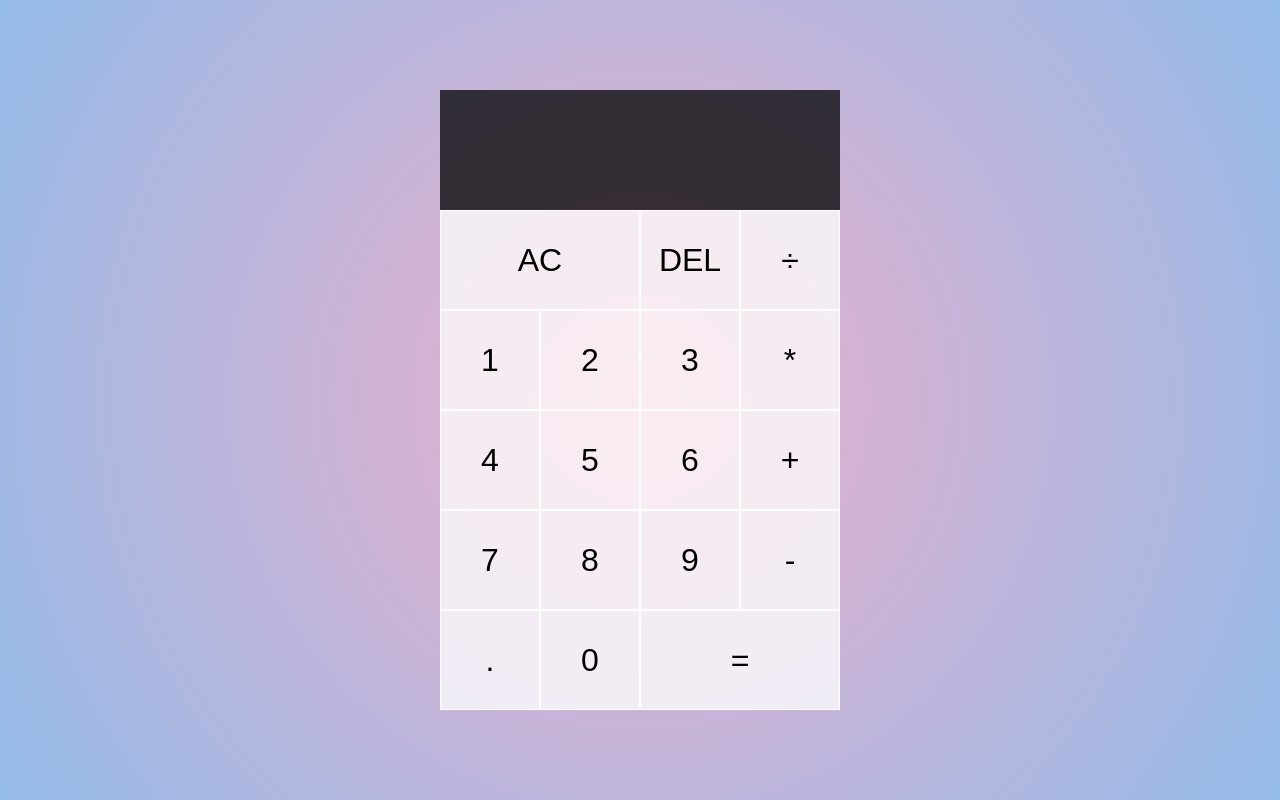
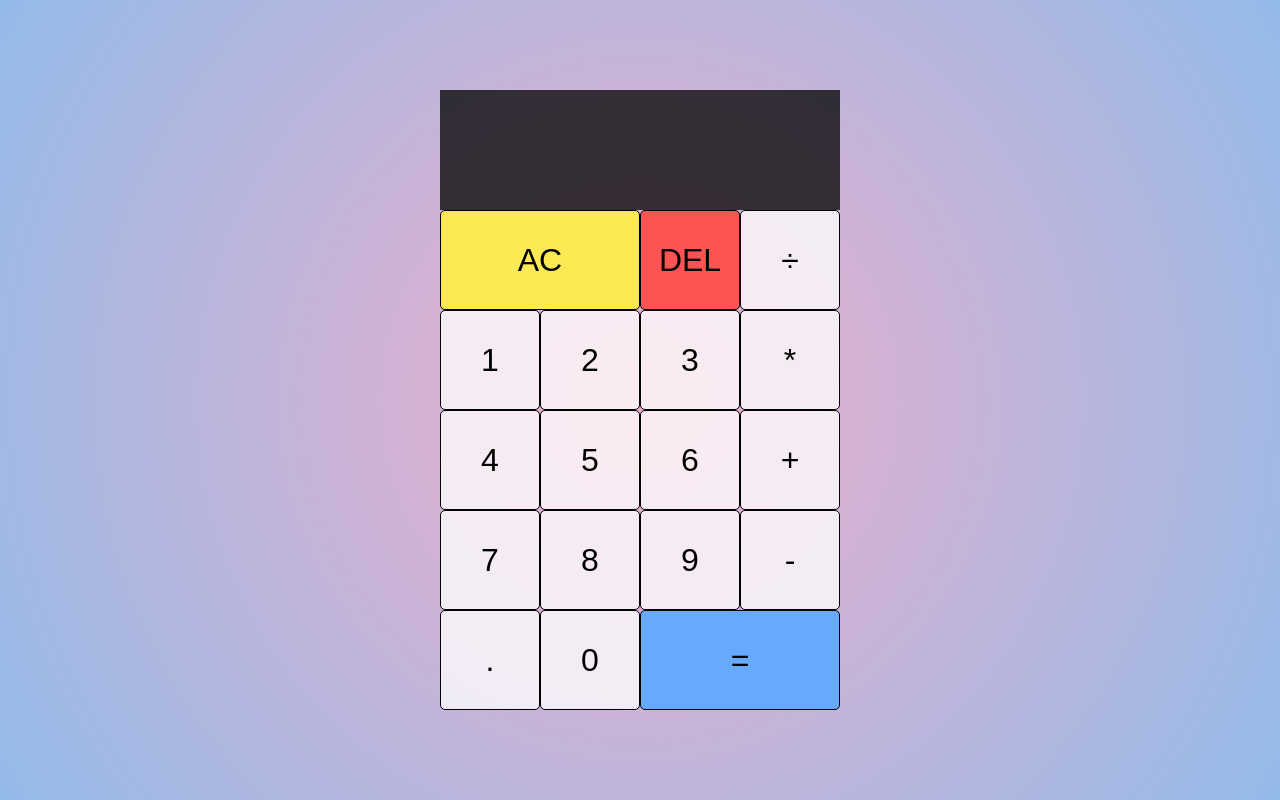
Before and after one commit to PatelKurvesh/Calculator, a plain HTML site: page index.html in a window 1280 px wide. Drawn offline with Linux system fonts and the light colour scheme.

Commit message:
Design Updated

```diff
--- a/index.html
+++ b/index.html
@@ -15,8 +15,8 @@
             <div data-previous-operand class="previous-operand"></div>
             <div data-current-operand class="current-operand"></div>
         </div>
-        <button data-all-clear class="span-two">AC</button>
-        <button data-delete>DEL</button>
+        <button data-all-clear class="span-two" style="background-color: rgb(253, 233, 83);">AC</button>
+        <button data-delete style="background-color: rgb(253, 83, 83);">DEL</button>
         <button data-operation>÷</button>
         <button data-number>1</button>
         <button data-number>2</button>
@@ -32,7 +32,7 @@
         <button data-operation>-</button>
         <button data-number>.</button>
         <button data-number>0</button>
-        <button data-equals class="span-two">=</button>
+        <button data-equals class="span-two" style="background-color: rgb(101, 170, 255);">=</button>
     </div>
 
 </body>
--- a/style.css
+++ b/style.css
@@ -5,11 +5,16 @@
 }
 
 body{
+
     padding: 0;
     margin: 0;
     background: rgb(238,174,202);
-background: radial-gradient(circle, rgba(238,174,202,1) 0%, rgba(148,187,233,1) 100%);
+    background: radial-gradient(circle, rgba(238,174,202,1) 0%, rgba(148,187,233,1) 100%);
+
 }
+
+
+
 
 .calculator-grid{
     display: grid;
@@ -18,14 +23,16 @@ background: radial-gradient(circle, rgba(238,174,202,1) 0%, rgba(148,187,233,1)
     min-height: 100vh;
     grid-template-columns: repeat(4, 100px);
     grid-template-rows: minmax(120px, auto) repeat(5, 100px);
+
 }
 
 .calculator-grid > button{
     cursor: pointer;
     font-size: 2rem;
-    border: 1px solid white;
+    border: 1px solid rgb(0, 0, 0);
     outline: none;
     background-color: rgb(255, 255, 255, .75);
+    border-radius: 5px;
 
 }
 
@@ -58,3 +65,7 @@ background: radial-gradient(circle, rgba(238,174,202,1) 0%, rgba(148,187,233,1)
     color: white;
     font-size: 2.5rem;
 }
+
+.delbtn {
+    background-color: rgb(241, 112, 112);
+}
```
